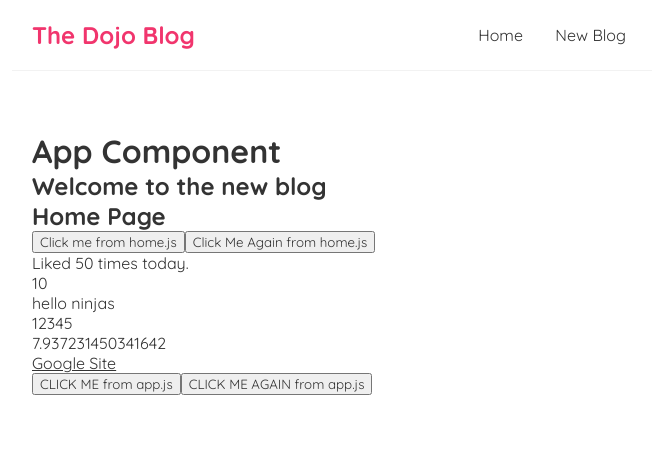
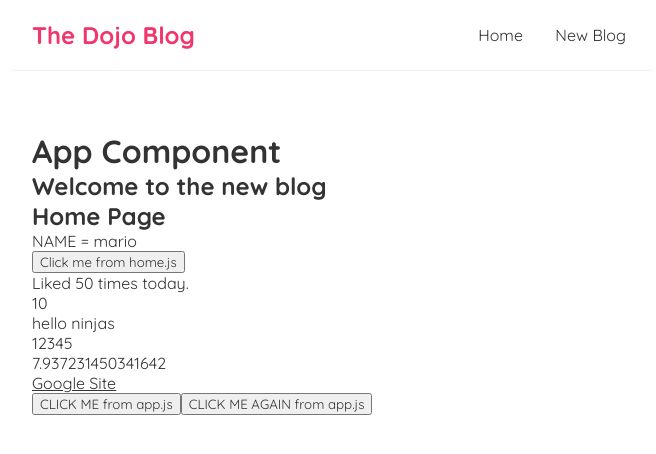
Before and after one commit to judeharding/modern_react, a React (Create React App) app in the folder dojo-blog/: page / in a window 1280 px wide. Shown: the top 454 px of the page, without its empty margins (308-964 px from the left). Built offline with nearby package versions, Linux system fonts and the light colour scheme.

Commit message:
set state

```diff
--- a/dojo-blog/src/Home.js
+++ b/dojo-blog/src/Home.js
@@ -1,26 +1,35 @@
 //imports
-// nothing yet
+import { useState } from "react";
 
-const handleClick = () => {
-	console.log("hello, ninja");
-};
+// let name = "mario"; // this is NOT reactive to rerendure the template
 
-const handleClickAgain = (name) => {
-	console.log("hello again " + name);
-};
+// const handleClickAgain = (name) => {
+// 	console.log("hello again " + name);
+// };
 
 const Home = () => {
+	const [name, setName] = useState("mario");
+	console.log("NAME B4 click = " + name);
+
+	const handleClick = () => {
+		console.log("hello, ninja");
+		setName("luigi");
+		console.log("NAME AFTER click = " + name);
+	};
+
+	//TEMPLATE
 	return (
 		<div className="home">
 			<h2>Home Page</h2>
+			<p>NAME = {name}</p>
 			<button onClick={handleClick}>Click me from home.js</button>
-			<button
+			{/* <button
 				onClick={() => {
 					handleClickAgain("mario");
 				}}
 			>
 				Click Me Again from home.js
-			</button>
+			</button> */}
 		</div>
 	);
 };
```
Also changed, not shown: 1 other file (tests, documents, lock files or other folders).
